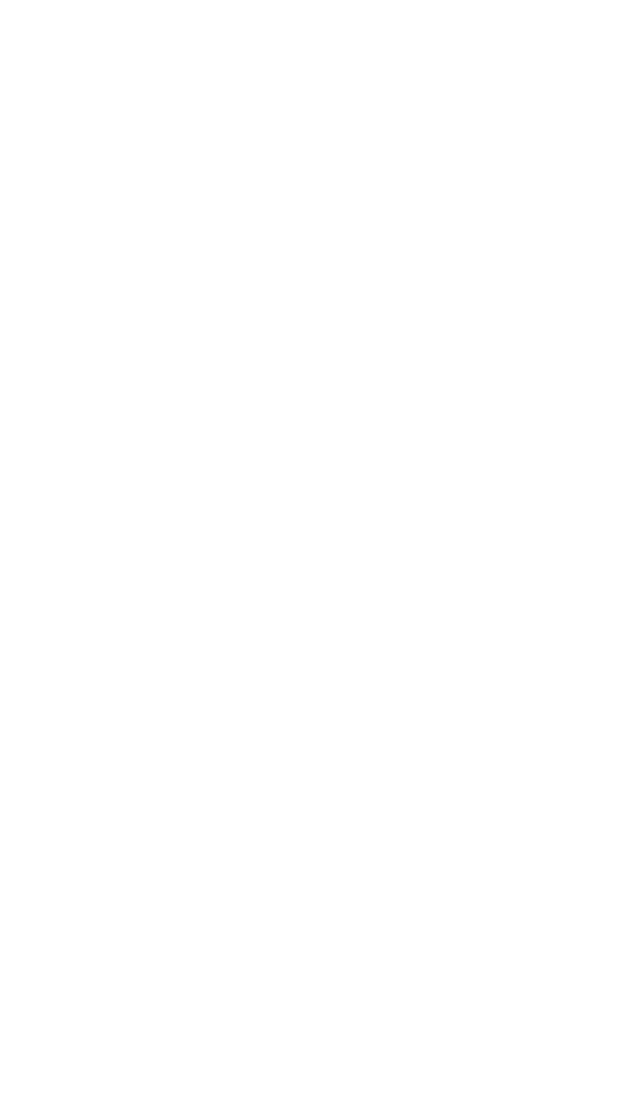
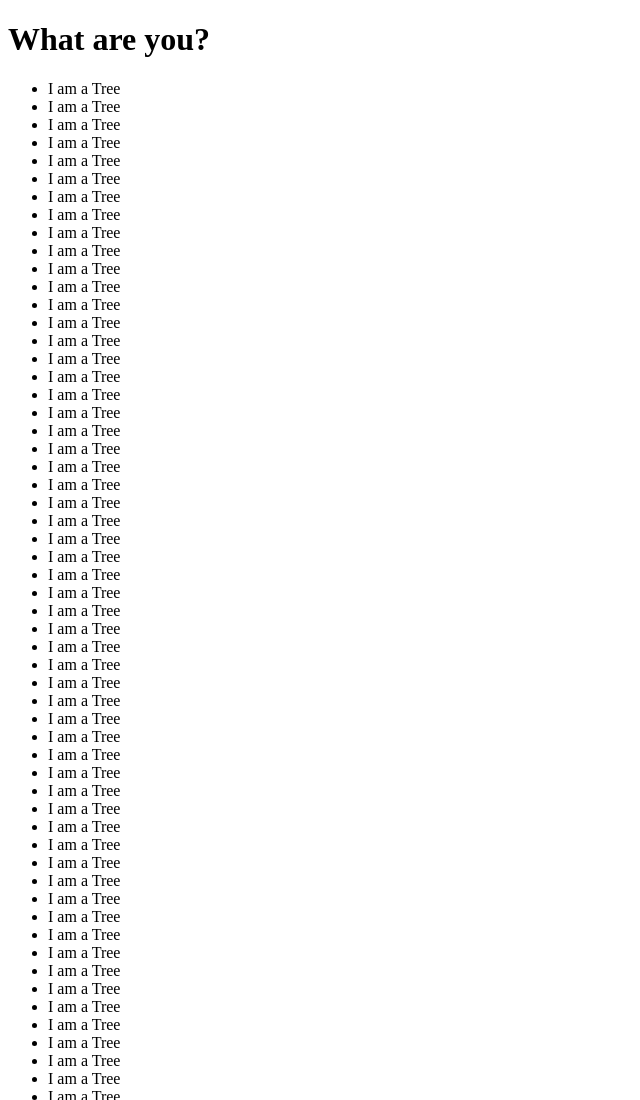
Before and after one commit to BagelBitezzz/CIT85UdemyCource, a plain HTML site: page FollowAlong/index.html in a window 1280 px wide. Shown: the top 1100 px of the page, without its empty margins (0-640 px from the left). Before the commit the page ends 800 px from the top, so only its background shows below. Drawn offline with Linux system fonts and the light colour scheme.

Commit message:
Update index.html

```diff
--- a/FollowAlong/index.html
+++ b/FollowAlong/index.html
@@ -7,6 +7,107 @@
     <title>Document</title>
 </head>
 <body>
-
+    <h1>What are you?</h1>
+<ul>
+    <li>I am a Tree</li>
+    <li>I am a Tree</li>
+    <li>I am a Tree</li>
+    <li>I am a Tree</li>
+    <li>I am a Tree</li>
+    <li>I am a Tree</li>
+    <li>I am a Tree</li>
+    <li>I am a Tree</li>
+    <li>I am a Tree</li>
+    <li>I am a Tree</li>
+    <li>I am a Tree</li>
+    <li>I am a Tree</li>
+    <li>I am a Tree</li>
+    <li>I am a Tree</li>
+    <li>I am a Tree</li>
+    <li>I am a Tree</li>
+    <li>I am a Tree</li>
+    <li>I am a Tree</li>
+    <li>I am a Tree</li>
+    <li>I am a Tree</li>
+    <li>I am a Tree</li>
+    <li>I am a Tree</li>
+    <li>I am a Tree</li>
+    <li>I am a Tree</li>
+    <li>I am a Tree</li>
+    <li>I am a Tree</li>
+    <li>I am a Tree</li>
+    <li>I am a Tree</li>
+    <li>I am a Tree</li>
+    <li>I am a Tree</li>
+    <li>I am a Tree</li>
+    <li>I am a Tree</li>
+    <li>I am a Tree</li>
+    <li>I am a Tree</li>
+    <li>I am a Tree</li>
+    <li>I am a Tree</li>
+    <li>I am a Tree</li>
+    <li>I am a Tree</li>
+    <li>I am a Tree</li>
+    <li>I am a Tree</li>
+    <li>I am a Tree</li>
+    <li>I am a Tree</li>
+    <li>I am a Tree</li>
+    <li>I am a Tree</li>
+    <li>I am a Tree</li>
+    <li>I am a Tree</li>
+    <li>I am a Tree</li>
+    <li>I am a Tree</li>
+    <li>I am a Tree</li>
+    <li>I am a Tree</li>
+    <li>I am a Tree</li>
+    <li>I am a Tree</li>
+    <li>I am a Tree</li>
+    <li>I am a Tree</li>
+    <li>I am a Tree</li>
+    <li>I am a Tree</li>
+    <li>I am a Tree</li>
+    <li>I am a Tree</li>
+    <li>I am a Tree</li>
+    <li>I am a Tree</li>
+    <li>I am a Tree</li>
+    <li>I am a Tree</li>
+    <li>I am a Tree</li>
+    <li>I am a Tree</li>
+    <li>I am a Tree</li>
+    <li>I am a Tree</li>
+    <li>I am a Tree</li>
+    <li>I am a Tree</li>
+    <li>I am a Tree</li>
+    <li>I am a Tree</li>
+    <li>I am a Tree</li>
+    <li>I am a Tree</li>
+    <li>I am a Tree</li>
+    <li>I am a Tree</li>
+    <li>I am a Tree</li>
+    <li>I am a Tree</li>
+    <li>I am a Tree</li>
+    <li>I am a Tree</li>
+    <li>I am a Tree</li>
+    <li>I am a Tree</li>
+    <li>I am a Tree</li>
+    <li>I am a Tree</li>
+    <li>I am a Tree</li>
+    <li>I am a Tree</li>
+    <li>I am a Tree</li>
+    <li>I am a Tree</li>
+    <li>I am a Tree</li>
+    <li>I am a Tree</li>
+    <li>I am a Tree</li>
+    <li>I am a Tree</li>
+    <li>I am a Tree</li>
+    <li>I am a Tree</li>
+    <li>I am a Tree</li>
+    <li>I am a Tree</li>
+    <li>I am a Tree</li>
+    <li>I am a Tree</li>
+    <li>I am a Tree</li>
+    <li>I am a Tree</li>
+    <li>I am a Tree</li>
+</ul>
 </body>
 </html>
```
